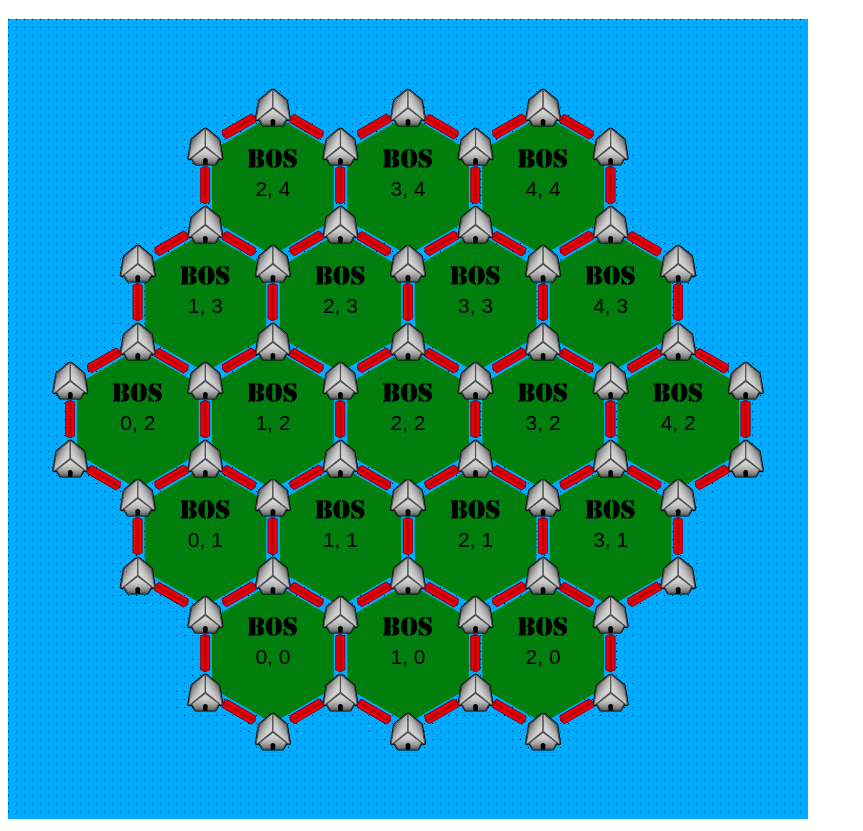
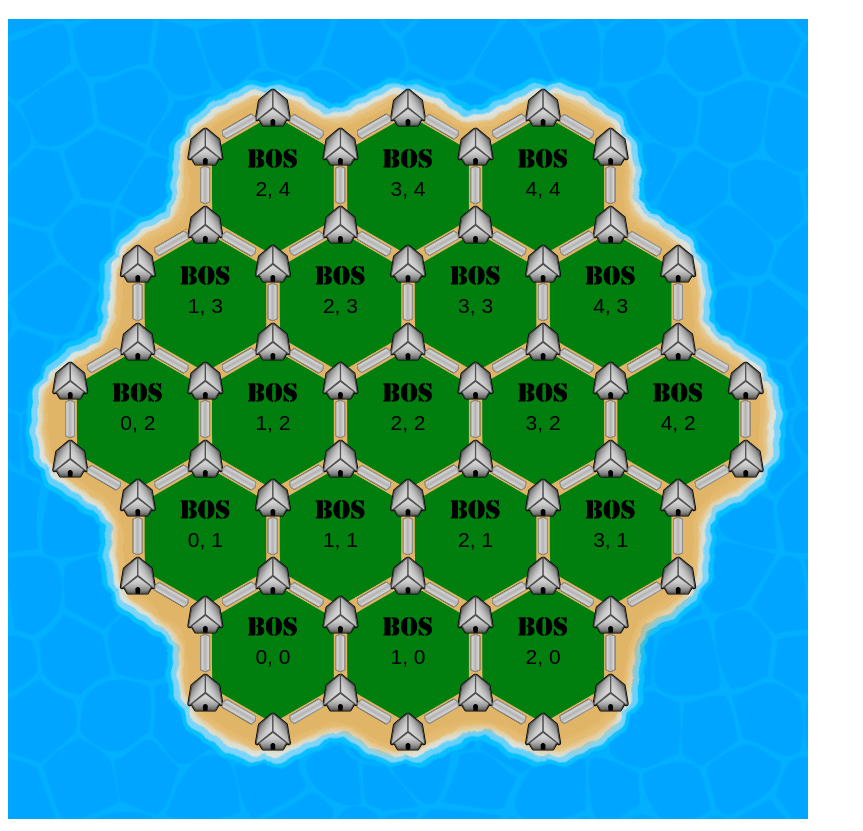
Before and after one commit to FunMetJoel/Catan-Smart-Edition, a plain HTML site: page CatanWebClient/index.html in a window 1280 px wide. Shown: the part 61-892 px from the top of the page, without its empty margins (0-863 px from the left). Drawn offline with Linux system fonts and the light colour scheme.

Commit message:
some fixes

```diff
--- a/CatanWebClient/CatanWebClient.js
+++ b/CatanWebClient/CatanWebClient.js
@@ -1,6 +1,47 @@
-class Hex extends CanvasObject {
+class backgroundWater extends CanvasObject {
     constructor(px, py, sx, sy) {
         super(px, py, sx, sy);
+    }
+
+    draw(ctx, objectCenter, objectSize) {
+        // draw images/background_map.png
+        var img = new Image();
+        img.src = "images/water.png";
+        img.onload = () => {
+            ctx.drawImage(img, objectCenter.x - objectSize.x / 2, objectCenter.y - objectSize.y / 2, objectSize.x, objectSize.y);
+            this.drawChildren(ctx, objectCenter, objectSize);
+        }
+    }
+}
+
+class backgroundMap extends CanvasObject {
+    constructor(px, py, sx, sy) {
+        super(px, py, sx, sy);
+    }
+
+    draw(ctx, objectCenter, objectSize) {
+        // draw images/background_map.png
+        var img = new Image();
+        img.src = "images/background_map.png";
+        img.onload = () => {
+            ctx.drawImage(img, objectCenter.x - objectSize.x / 2, objectCenter.y - objectSize.y / 2, objectSize.x, objectSize.y);
+            this.drawChildren(ctx, objectCenter, objectSize);
+        }
+    }
+}
+
+class Hex extends CanvasObject {
+    constructor(px, py, sx, sy, hexX, hexY) {
+        super(px, py, sx, sy);
+        this.hexCoords = {x: hexX, y: hexY};
+        this.addChild(
+            new TextObject(
+                0, 0,
+                0.866, 0.15,
+                hexX + ", " + hexY,
+                "Arial", "#000000"
+            )
+        );
     }
 
     draw(ctx, objectCenter, objectSize) {
@@ -17,6 +58,7 @@ class Hex extends CanvasObject {
 class Corner extends CanvasObject {
     constructor(px, py, sx, sy) {
         super(px, py, sx, sy);
+        this.player = null;
     }
 
     draw(ctx, objectCenter, objectSize) {
@@ -26,8 +68,10 @@ class Corner extends CanvasObject {
         // ctx.fill();
         var img = new Image();
         img.src = "images/settlement_silver.svg";
+
         img.onload = () => {
             ctx.drawImage(img, objectCenter.x - objectSize.x / 2, objectCenter.y - objectSize.y / 2, objectSize.x, objectSize.y);
+
             this.drawChildren(ctx, objectCenter, objectSize);
         }
     }
@@ -41,7 +85,7 @@ class Road extends CanvasObject {
 
     draw(ctx, objectCenter, objectSize) {
         var img = new Image();
-        img.src = "images/road_red.svg";
+        img.src = "images/road_silver.svg";
         img.onload = () => {
 
             // rotate the image
@@ -65,29 +109,10 @@ class CatanWebClient extends ObjectCanvas {
     }
 
     setupBoard() {
-        // Blue background
-        this.ctx.fillStyle = "#00AAFF";
-        this.ctx.fillRect(0, 0, 800, 800);
-
-        this.ctx.fillStyle = "#000000";
-
-        for(var x = 0; x < 100; x++) {
-            for(var y = 0; y < 100; y++) {
-                var screenCords = {x: x * 8, y: y * 8};
-                this.ctx.fillRect(screenCords.x, screenCords.y, 1, 1);
-            }
-        }
-
-        // var parentSquare = new Square(0, 0, 0.01, 1, "#00FF00");
-        // this.addObject(parentSquare);
-
-        // var colors = ["#FF0000", "#0000FF", "#FFFF00", "#00FFFF", "#FF00FF", "#00FF00"];
-
-        // for (var i = 0; i < 60; i++) {
-        //     var childSquare = new Square(0, 0, 0.9, 0.9, colors[i%6]);
-        //     parentSquare.addChild(childSquare);
-        //     parentSquare = childSquare;
-        // }
+        var background = new backgroundWater(0, 0, 1, 1);
+        this.addObject(background);
+        var map = new backgroundMap(0, 0, 1, 1);
+        background.addChild(map);
 
         var roadSize = 0.02;
         var hexSize = 0.175;
@@ -104,10 +129,8 @@ class CatanWebClient extends ObjectCanvas {
                 }
                 var HexX = 0.866 * (hexSize + roadSize) * (i-1) - 0.433 * (hexSize + roadSize) * j;
                 var HexY = 0.75 * (hexSize + roadSize) * (j-2);
-                var hex = new Hex(HexX, HexY, hexSize, hexSize);
-                this.addObject(hex);
-                var textObject = new TextObject(0, 0, 0.866, 0.15, i + ", " + j, "Arial", "#000000");
-                hex.addChild(textObject);
+                var hex = new Hex(HexX, HexY, hexSize, hexSize, i, j);
+                map.addChild(hex);
             }
         }
 
@@ -128,7 +151,7 @@ class CatanWebClient extends ObjectCanvas {
                 var cornerX = 0.433 * (hexSize + roadSize) * (i) - 0.433 * (hexSize + roadSize) * j - 0.866 * (hexSize + roadSize) * 1.5;
                 var cornerY = 0.75 * (hexSize + roadSize) * (j) - 0.25 * (hexSize + roadSize) * (i%2) - 0.75 * (hexSize + roadSize) * 2.34;
                 var corner = new Corner(cornerX, cornerY, 3*roadSize, 3*roadSize);
-                this.addObject(corner);
+                map.addChild(corner);
                 // var dot = new Square(0, 0, 0.1, 0.1, "#FF0000");
                 // corner.addChild(dot);
             }
@@ -164,7 +187,7 @@ class CatanWebClient extends ObjectCanvas {
                     rotation = 1.04719755
                 }
                 var road = new Road(roadX, roadY, 3*roadSize, 2.4*roadSize, rotation);
-                this.addObject(road);
+                map.addChild(road);
             }
         }
 
--- a/CatanWebClient/ObjectCanvas.js
+++ b/CatanWebClient/ObjectCanvas.js
@@ -4,6 +4,15 @@ class ObjectCanvas {
         this.size = {x: ctx.canvas.width * scale.x, y: ctx.canvas.height * scale.y};
         this.center = {x: this.size.x / 2, y: this.size.y / 2};
         this.objects = [];
+
+        ctx.canvas.addEventListener('click', (event) => {
+            var rect = ctx.canvas.getBoundingClientRect();
+            var clickPos = {
+                x: event.clientX - rect.left,
+                y: event.clientY - rect.top
+            };
+            this.detectClick(clickPos);
+        });
     }
 
     addObject(obj) {
@@ -13,6 +22,12 @@ class ObjectCanvas {
     draw() {
         for(var i = 0; i < this.objects.length; i++) {
             this.objects[i].drawObject(this.ctx, this.center, this.size);
+        }
+    }
+
+    detectClick(clickPos) {
+        for(var i = 0; i < this.objects.length; i++) {
+            this.objects[i].detectClickObject(clickPos, this.center, this.size);
         }
     }
 }
@@ -43,6 +58,27 @@ class CanvasObject {
         for (var i = 0; i < this.children.length; i++) {
             this.children[i].drawObject(ctx, center, size);
         }
+    }
+
+    detectClickObject(clickPos, center, size) {
+        var objectCenter = {x: center.x + this.pos.x * size.x, y: center.y - this.pos.y * size.y};
+        var objectSize = {x: this.scale.x * size.x, y: this.scale.y * size.y};
+
+        if (this.inClickBounds(clickPos, objectCenter, objectSize)) {
+            this.onClick();
+        }
+
+        for (var i = 0; i < this.children.length; i++) {
+            this.children[i].detectClickObject(clickPos, objectCenter, objectSize);
+        }
+    }
+
+    inClickBounds(clickPos, objectCenter, objectSize) {
+        return false;
+    }
+
+    onClick() {
+        // On click
     }
 }
 
--- a/CatanWebClient/index.html
+++ b/CatanWebClient/index.html
@@ -10,6 +10,6 @@
         var canvas = document.getElementById("gameCanvas");
         var ctx = canvas.getContext("2d");
         var game = new CatanWebClient(ctx);
-        game.start();
+        //game.start();
     </script>
 </body>
```
Also changed, not shown: CatanWebClient/images/Water.png (added), CatanWebClient/images/background_map.png (added), CatanWebClient/images/road_red.svg (deleted), CatanWebClient/images/road_silver.svg (added), CatanWebClient/images/settlement_blue.svg (added), CatanWebClient/images/settlement_green.svg (added), CatanWebClient/images/settlement_red.svg (added), 2 other files.
